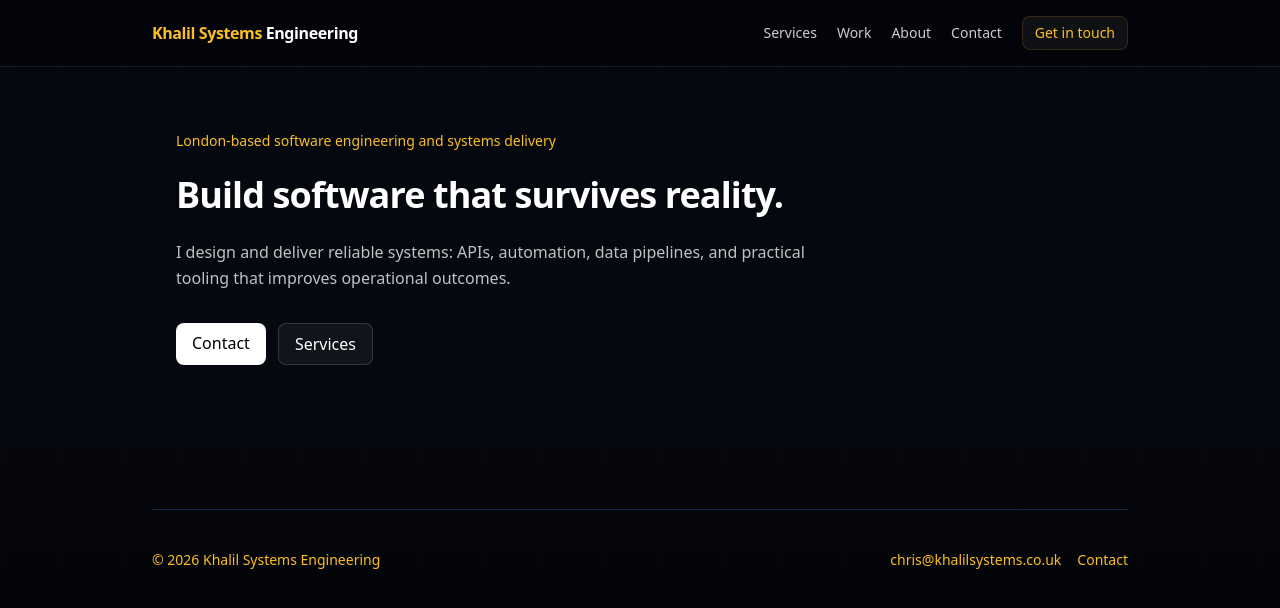
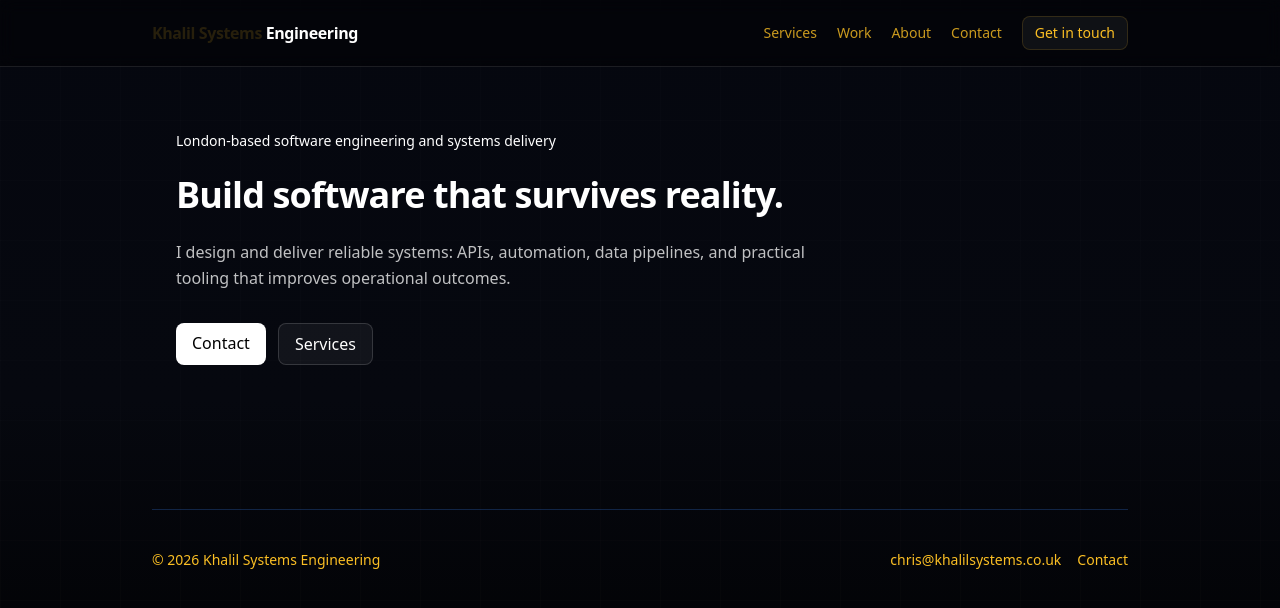
Before and after one commit to chriskhalilSE/KhalilSystems-Website, a Next.js app: page / in a window 1280 px wide. Shown: the top 608 px of the page. Built offline with nearby package versions, Linux system fonts and the light colour scheme.

Commit message:
Layout tweaks

```diff
--- a/app/page.tsx
+++ b/app/page.tsx
@@ -2,7 +2,7 @@ export default function HomePage() {
   return (
 <main className="mx-auto max-w-5xl px-6 py-16">
   <section className="space-y-6">
-    <p className="text-sm text-amber-400">
+    <p className="text-sm text-white">
       London-based software engineering and systems delivery
     </p>
 
--- a/components/navbar.tsx
+++ b/components/navbar.tsx
@@ -3,7 +3,7 @@ import Link from "next/link";
 const NavLink = ({ href, label }: { href: string; label: string }) => (
   <Link
     href={href}
-    className="text-sm text-white/80 hover:text-white transition"
+    className="text-sm text-amber-400/80 hover:text-blue transition"
   >
     {label}
   </Link>
@@ -14,7 +14,7 @@ export default function Navbar() {
     <header className="sticky top-0 z-50 border-b border-white/10 bg-black/40 backdrop-blur">
       <div className="mx-auto flex max-w-5xl items-center justify-between px-6 py-4">
         <Link href="/" className="font-semibold tracking-tight text-white">
-          <span className="text-amber-400">Khalil Systems</span> Engineering
+          <span className="text-amber-400/15">Khalil Systems</span> Engineering
         </Link>
 
         <nav className="flex items-center gap-5">
```
